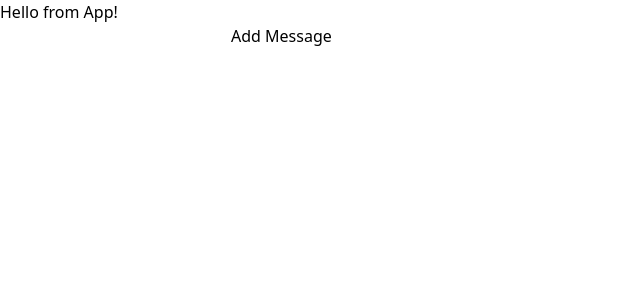
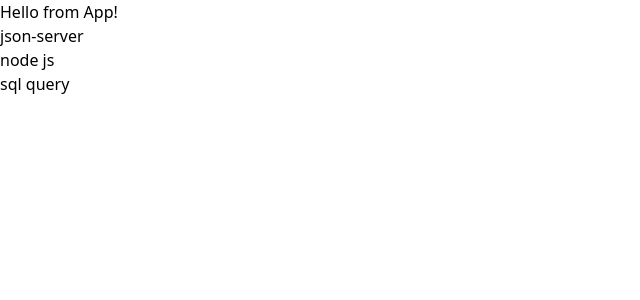
Before and after one commit to WinWinMaw4/react-typescript, a React (Vite) app: page / in a window 1280 px wide. Shown: the top 300 px of the page, without its empty margins (0-640 px from the left). Built offline with nearby package versions, Linux system fonts and the light colour scheme; data requests are answered from the project's data file.

Commit message:
Fetching Data

```diff
--- /dev/null
+++ b/db.json
@@ -0,0 +1,30 @@
+{
+  "posts": [
+    {
+      "id": 1,
+      "title": "json-server",
+      "author": "typicode"
+    },
+    {
+      "id": 2,
+      "title": "node js",
+      "author": "typicode"
+    },
+    {
+      "id": 3,
+      "title": "sql query",
+      "author": "typicode"
+    }
+
+  ],
+  "comments": [
+    {
+      "id": 1,
+      "body": "some comment",
+      "postId": 1
+    }
+  ],
+  "profile": {
+    "name": "typicode"
+  }
+}
--- a/src/App.tsx
+++ b/src/App.tsx
@@ -3,12 +3,12 @@
 import MyComponent from './components/MyComponent';
 
 const App: React.FC = () => {
-  const [messages, setMessages] = useState<string[]>([]);
+  const apiUrl = 'http://localhost:5000/posts';
 
   return (
     <div>
       <h1>Hello from App!</h1>
-      <MyComponent messages={messages} setMessages={setMessages} />
+      <MyComponent apiUrl={apiUrl} />
     </div>
   );
 };
--- a/src/components/MyComponent.tsx
+++ b/src/components/MyComponent.tsx
@@ -1,41 +1,41 @@
-import React, { useState } from 'react';
+// MyComponent.tsx
+import React, { useState, useEffect } from 'react';
 
 interface MyComponentProps {
-  messages: string[];
-  setMessages: React.Dispatch<React.SetStateAction<string[]>>;
+  apiUrl: string;
 }
 
-const MyComponent: React.FC<MyComponentProps> = ({ messages, setMessages }) => {
-  const [newMessage, setNewMessage] = useState('');
+interface Post {
+  id: number;
+  title: string;
+}
 
-  const handleAddMessage = () => {
-    setMessages([...messages, newMessage]);
-    setNewMessage('');
-  };
+const MyComponent: React.FC<MyComponentProps> = ({ apiUrl }) => {
+  const [data, setData] = useState<Post[]>([]);
+
+  useEffect(() => {
+    const fetchData = async () => {
+      try {
+        const response = await fetch(apiUrl);
+        const result = await response.json();
+        setData(result);
+      } catch (error) {
+        console.error('Error fetching data:', error);
+      }
+    };
+
+    fetchData();
+  }, [apiUrl]);
 
   return (
     <div className="bg-gray-200 p-4 rounded-md shadow-md">
       <ul>
-        {messages.map((message, index) => (
-          <li key={index} className="text-lg mb-2">
-            {message}
+        {data.map((post) => (
+          <li key={post.id} className="text-lg mb-2">
+            {post.title}
           </li>
         ))}
       </ul>
-      <div className="flex items-center mt-4">
-        <input
-          type="text"
-          value={newMessage}
-          onChange={(e) => setNewMessage(e.target.value)}
-          className="p-2 border border-gray-300 rounded-md mr-2"
-        />
-        <button
-          onClick={handleAddMessage}
-          className="bg-blue-500 hover:bg-blue-700 text-white font-bold py-2 px-4 rounded"
-        >
-          Add Message
-        </button>
-      </div>
     </div>
   );
 };
```
